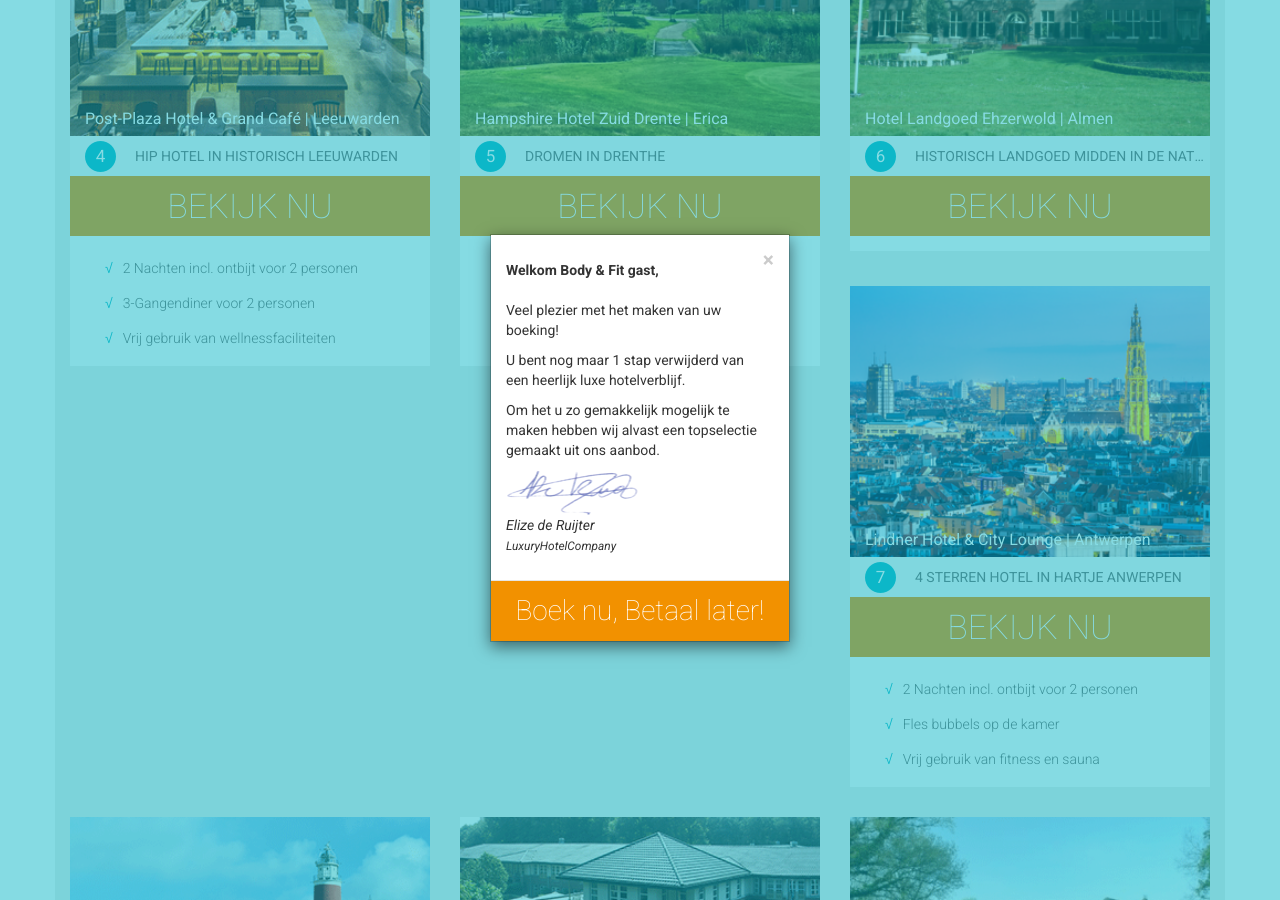
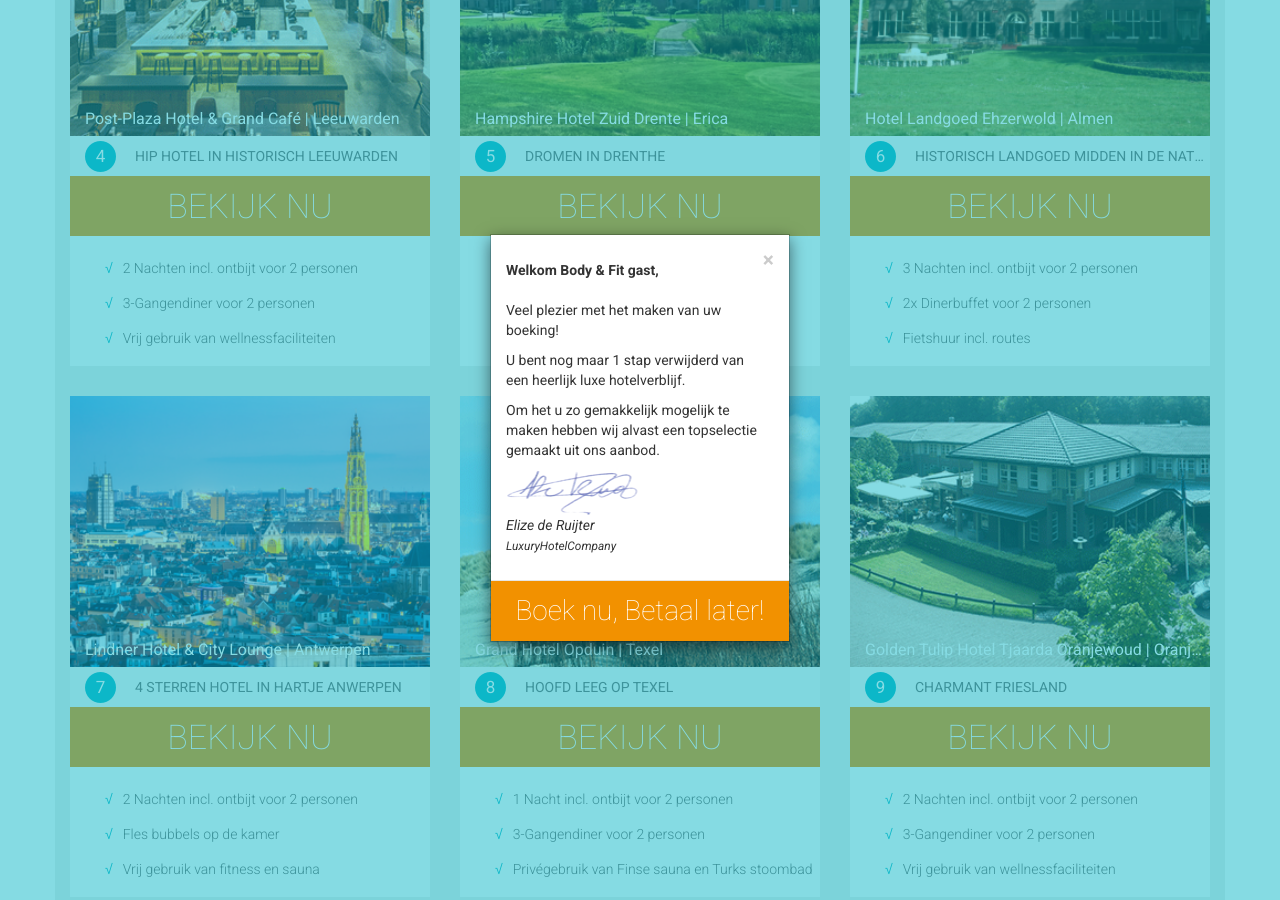
Before and after one commit to Albert91/bodyandfit.luxuryhotelcompany.com, a Jekyll site: the page built from index.html, in a window 1280 px wide and 900 px high, scrolled down 1154 px. Built offline with Jekyll 4.4.1, drawn with Linux system fonts in a browser that asks for light colours.

Commit message:
Update from Forestry.io - _data/hotels.yml

```diff
--- a/_data/hotels.yml
+++ b/_data/hotels.yml
@@ -49,7 +49,10 @@
   tagline: HISTORISCH LANDGOED MIDDEN IN DE NATUUR
   image: "/uploads/2017/03/07/LandgoedEhzerwold.jpg"
   link: http://www.luxuryhotelcompany.com/HotelDetail.aspx?hotelId=445&country=1&la=2&autoLogin=true&actie=U0D3-HYTA-XHP9
-  points: []
+  points:
+  - 3 Nachten incl. ontbijt voor 2 personen
+  - 2x Dinerbuffet voor 2 personen
+  - Fietshuur incl. routes
 - title: Lindner Hotel & City Lounge
   location: Antwerpen
   tagline: 4 STERREN HOTEL IN HARTJE ANWERPEN
```
